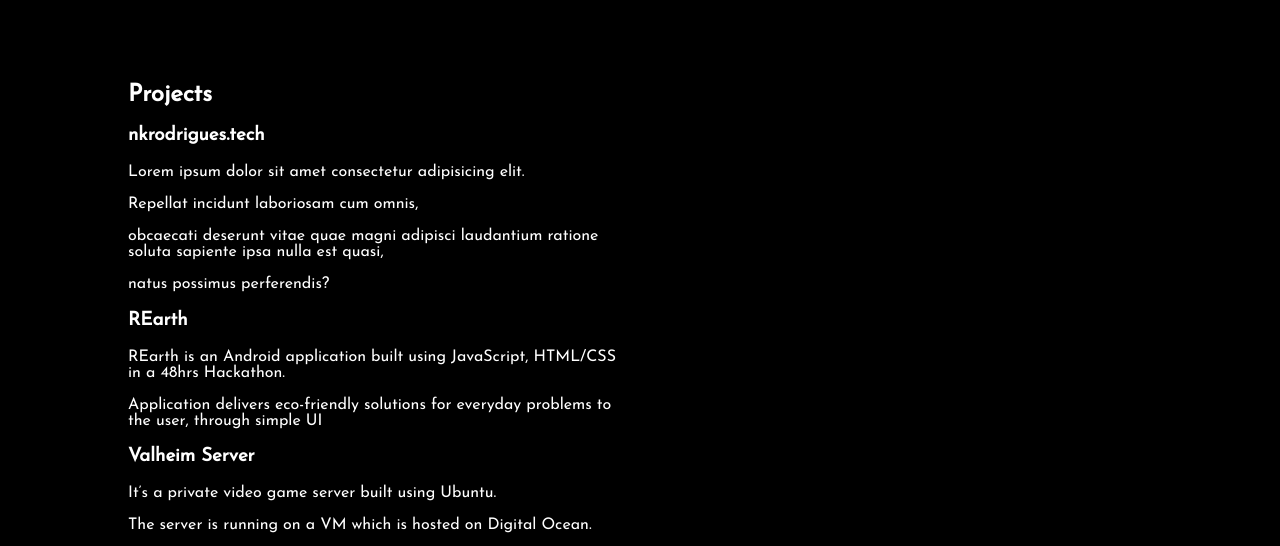
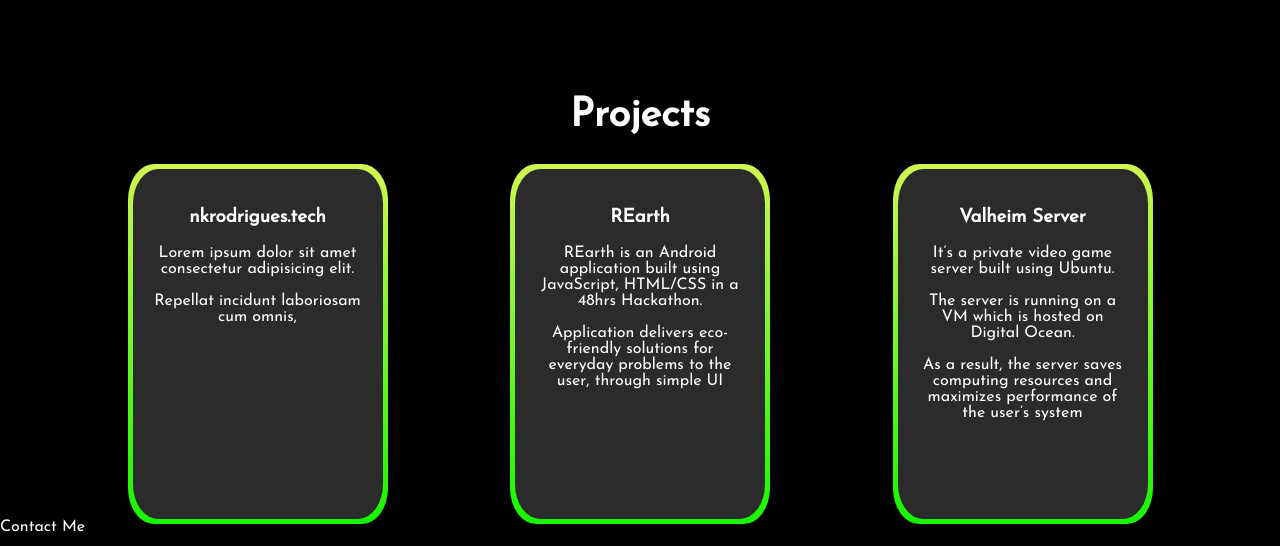
Before and after one commit to Nk-rodrigues/Portfolio, a plain HTML site: page index.html in a window 1280 px wide. Shown: the part 1652-2198 px from the top of the page. Drawn offline with Linux system fonts and the light colour scheme.

Commit message:
Added styles to projects

```diff
--- a/index.html
+++ b/index.html
@@ -71,23 +71,25 @@
             </div>
         </div>
         <div class="container4">
-            <h2>Projects</h2>
-            <div>
+            <h2 class="main">Projects</h2>
+            <div class="box-holder">
+                <div class="box with-linear-gradient">
                     <h3>nkrodrigues.tech</h3>
                     <p>Lorem ipsum dolor sit amet consectetur adipisicing elit.</p>
                     <p>Repellat incidunt laboriosam cum omnis,</p>
-                <p>obcaecati deserunt vitae quae magni adipisci laudantium ratione soluta sapiente ipsa nulla est quasi,</p>
-                <p>natus possimus perferendis?</p>
                 </div>
-            <div>
+                <div class="box with-linear-gradient">
                     <h3>REarth</h3>
                     <p>REarth is an Android application built using JavaScript, HTML/CSS in a 48hrs Hackathon.</p>
                     <p>Application delivers eco-friendly solutions for everyday problems to the user, through simple UI</p>
                 </div>
+                <div class="box with-linear-gradient">
                     <h3>Valheim Server</h3>
                     <p>It’s a private video game server built using Ubuntu.</p>
                     <p>The server is running on a VM which is hosted on Digital Ocean.</p>
                     <p>As a result, the server saves computing resources and maximizes performance of the user’s system</p>
+                </div>
+            </div>
         </div>
     </div>
 
--- a/style.css
+++ b/style.css
@@ -191,7 +191,6 @@ h1 {
 }
 
 .skill p {
-
     padding: 50px;
 }
 
@@ -203,11 +202,41 @@ h1 {
 
 /*Projects*/
 .container4 {
-    align-items: center;
-    width: 500px;
-    height: 50%;
-    padding: 0px 10% ;
+
 }
+/*cards*/
+.box-holder{
+    display: flex;
+    justify-content: space-evenly;
+}
+
+/*card center*/
+.box {
+    width: 250px;
+    height: 350px;
+    max-width: 100%;
+    background: rgb(44, 43, 43);
+    border-radius: 10%;
+    position: relative;
+    text-align: center;
+    padding: 20px;
+    box-sizing: border-box;
+}
+
+
+/*card gradiance*/
+.box::before {
+    border-radius: 10%;
+    content: '';
+    background-image: linear-gradient(to bottom, rgb(209, 245, 82), rgb(22, 245, 1));
+    top: -5px;
+    left: -5px;
+    bottom: -5px;
+    right: -5px;
+    position: absolute;
+    z-index:-1;
+}
+
 
 /*  clip: rect(0px, 50px, 100px, 0px); 100%
 */
```
Lines whose indentation alone changed are shown as unchanged.
